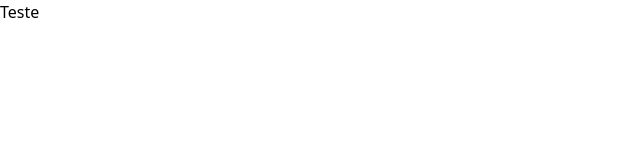
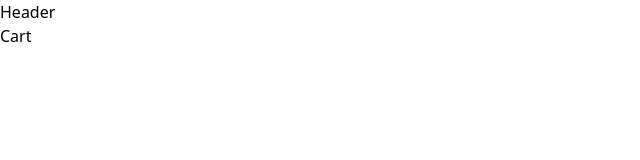
Before and after one commit to Muriiloo/ecommerce, a React (Vite) app: page /cart in a window 1280 px wide. Shown: the top 160 px of the page, without its empty margins (0-640 px from the left). Built offline with nearby package versions, Linux system fonts and the light colour scheme.

Commit message:
chore: routes config

```diff
--- a/src/App.tsx
+++ b/src/App.tsx
@@ -1,3 +1,4 @@
+
 
 function App() {
 
--- /dev/null
+++ b/src/components/Header/index.tsx
@@ -0,0 +1,7 @@
+const Header = () => {
+    return (
+        <h1>Header</h1>
+     );
+}
+
+export default Header;
--- /dev/null
+++ b/src/components/Layout/index.tsx
@@ -0,0 +1,13 @@
+import { Outlet } from "react-router-dom";
+import Header from "../Header";
+
+const Layout = () => {
+    return (
+        <>
+          <Header/>
+          <Outlet/>
+        </>
+     );
+}
+
+export default Layout;
--- a/src/main.tsx
+++ b/src/main.tsx
@@ -1,10 +1,11 @@
 import { StrictMode } from 'react'
 import { createRoot } from 'react-dom/client'
-import App from './App.tsx'
 import './index.css'
+import {router} from './routes.tsx'
+import { RouterProvider } from 'react-router-dom'
 
 createRoot(document.getElementById('root')!).render(
   <StrictMode>
-    <App />
+    <RouterProvider router={router}/>
   </StrictMode>,
 )
--- /dev/null
+++ b/src/pages/cart/index.tsx
@@ -0,0 +1,7 @@
+const Cart = () => {
+    return (
+        <h1>Cart</h1>
+     );
+}
+
+export default Cart;
--- /dev/null
+++ b/src/pages/home/index.tsx
@@ -0,0 +1,7 @@
+const Home = () => {
+    return (
+        <h1>Home</h1>
+     );
+}
+
+export default Home;
--- /dev/null
+++ b/src/routes.tsx
@@ -0,0 +1,23 @@
+import { createBrowserRouter } from "react-router-dom";
+import Home from "./pages/home";
+
+import Layout from "./components/Layout";
+import Cart from "./pages/cart";
+
+const router = createBrowserRouter([
+    {
+        element: <Layout/>,
+        children: [
+            {
+                path: "/",
+                element: <Home/>
+            },
+            {
+                path: "/cart",
+                element: <Cart/>
+            }
+        ]
+    }
+])
+
+export { router };
```
